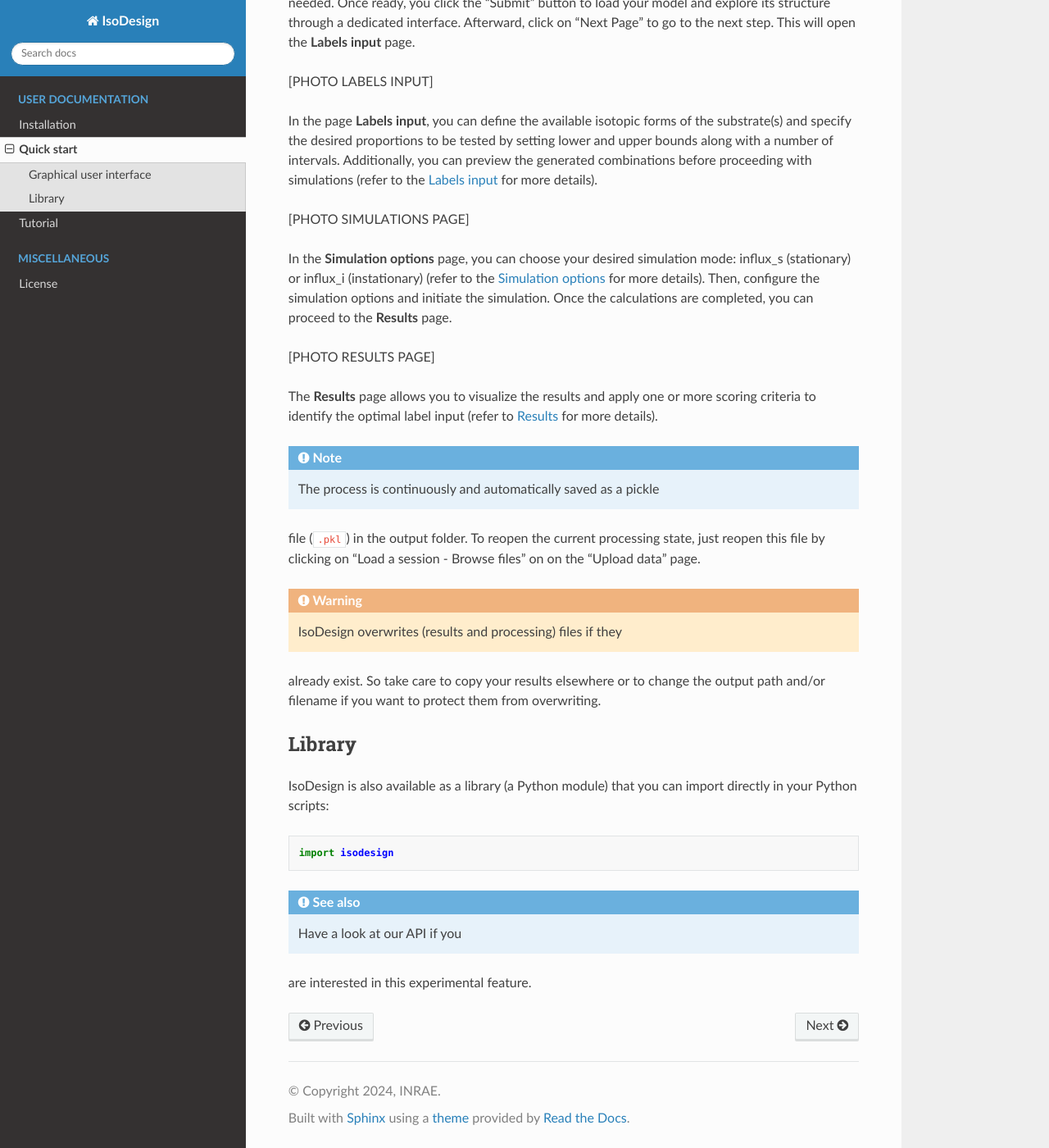
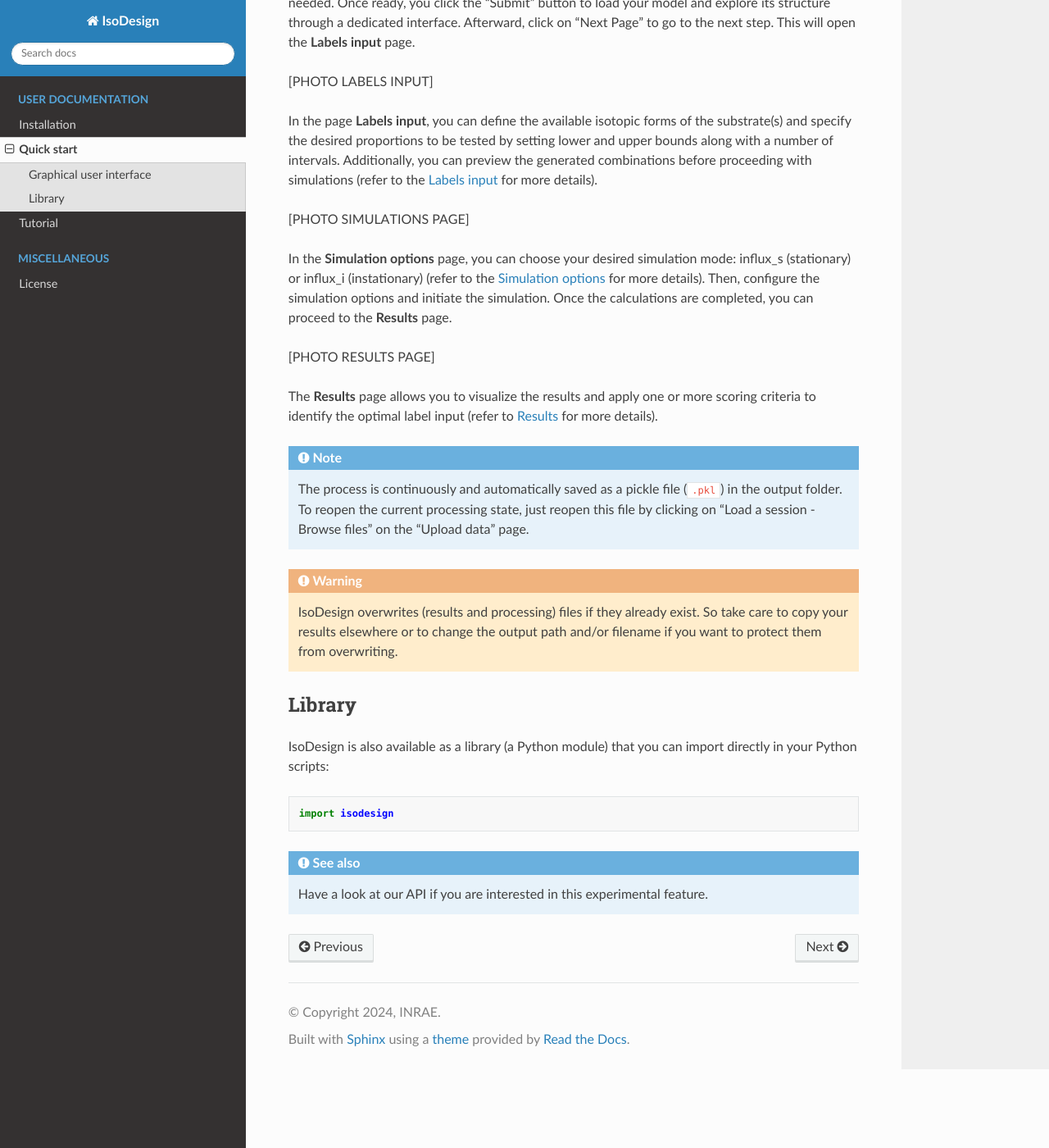
Before and after one commit to MetaboHUB-MetaToul-FluxoMet/IsoDesign, a Sphinx documentation site: the page built from docs/quickstart.rst, in a window 1280 px wide and 1400 px high, scrolled down 1025 px. Shown: the whole window at 82% size. Built offline with Sphinx 7.4.7 and the Read the Docs theme 3.1.0, drawn with Linux system fonts in a browser that asks for light colours.

```diff
--- a/docs/quickstart.rst
+++ b/docs/quickstart.rst
@@ -52,14 +52,9 @@ The **Results** page allows you to visualize the results and apply one or
 more scoring criteria to identify the optimal label input (refer to
 :ref:`results` for more details).
 
-.. note:: The process is continuously and automatically saved as a pickle
-file (:file:`.pkl`) in the output folder. To reopen the current processing
-state, just reopen this file by clicking on "Load a session - Browse files"
-on on the “Upload data” page.
+.. note:: The process is continuously and automatically saved as a pickle file (:file:`.pkl`) in the output folder. To reopen the current processing state, just reopen this file by clicking on "Load a session - Browse files" on the “Upload data” page.
 
-.. warning:: IsoDesign overwrites (results and processing) files if they
-already exist. So take care to copy your results elsewhere or to change the
-output path and/or filename if you want to protect them from overwriting.
+.. warning:: IsoDesign overwrites (results and processing) files if they already exist. So take care to copy your results elsewhere or to change the output path and/or filename if you want to protect them from overwriting.
 
 
 Library
@@ -72,5 +67,4 @@ import directly in your Python scripts:
 
   import isodesign
 
-.. seealso::  Have a look at our :ref:`API <Library documentation>` if you
-are interested in this experimental feature.
+.. seealso::  Have a look at our :ref:`API <Library documentation>` if you are interested in this experimental feature.
```
